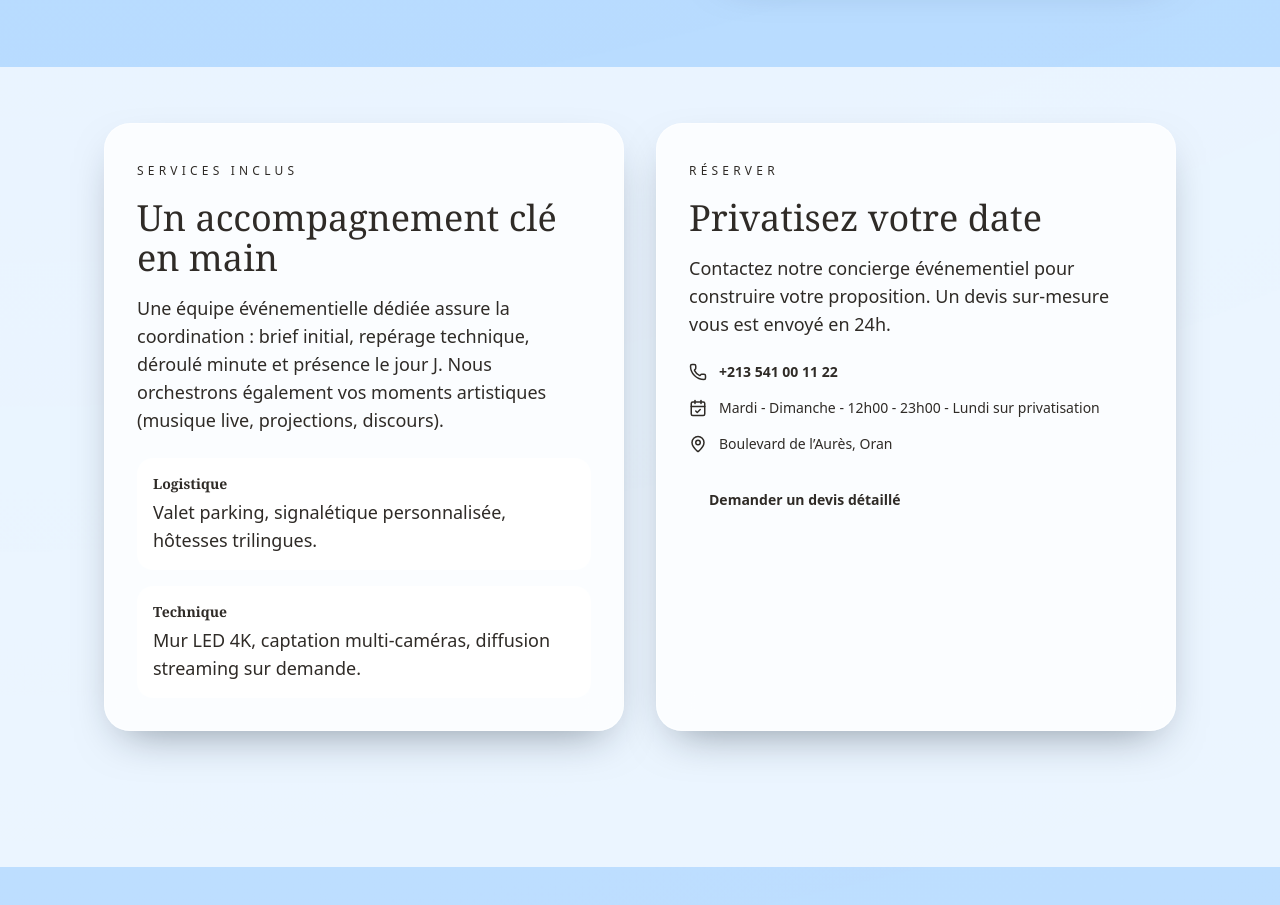
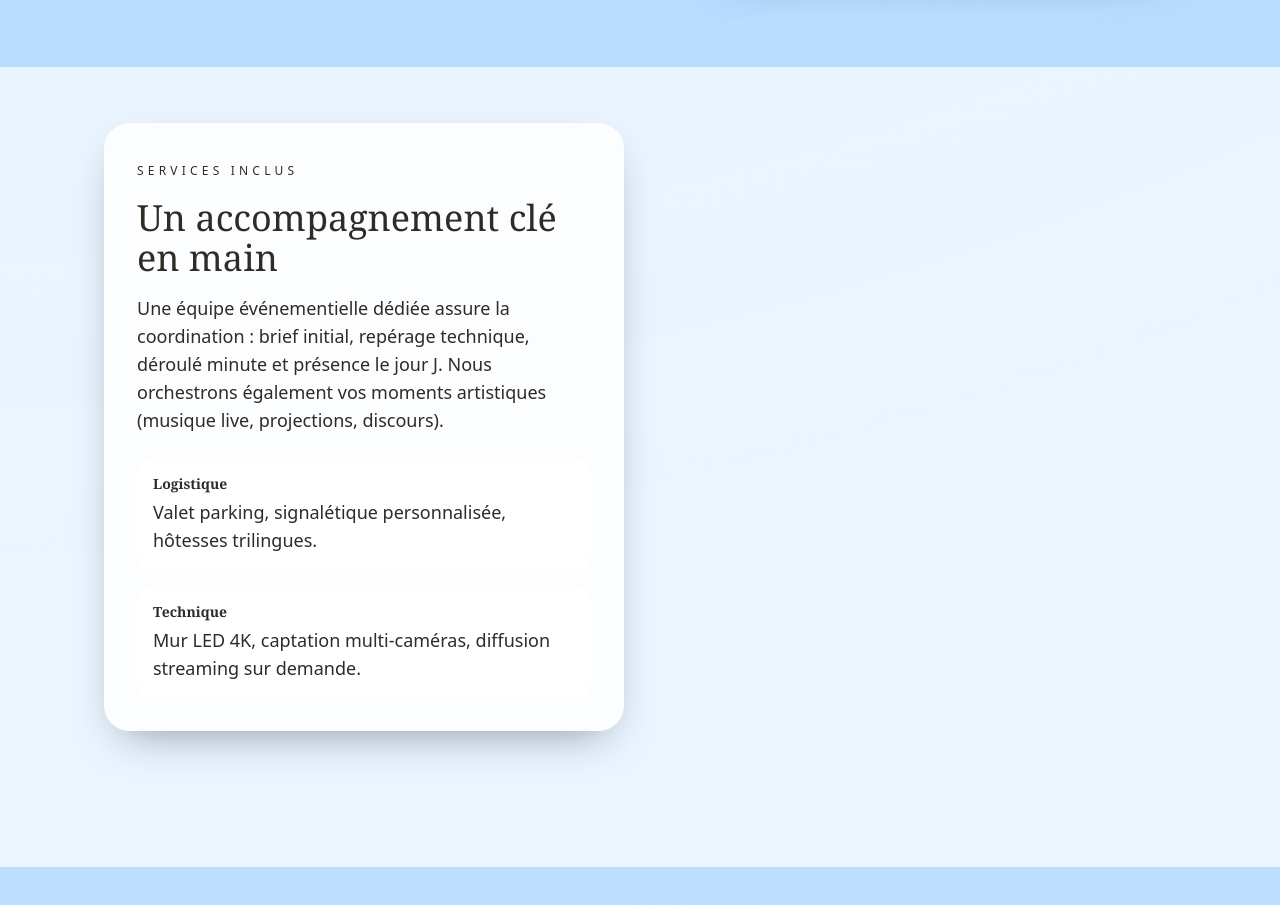
Before and after one commit to Aymendev46/med-website, a Next.js app: page / in a window 1280 px wide. Shown: the part 2700-3605 px from the top of the page. Built offline with nearby package versions, Linux system fonts and the light colour scheme; a web font is replaced by a local one.

Commit message:
Replaced image

```diff
--- a/src/app/page.tsx
+++ b/src/app/page.tsx
@@ -318,36 +318,7 @@ export default function Home() {
                     </div>
                   </div>
                 </div>
-                <div className="grid-card p-8">
-                  <span className="text-xs uppercase tracking-[0.35em] text-ocean">Réserver</span>
-                  <h2 className="mt-4 text-3xl md:text-4xl">Privatisez votre date</h2>
-                  <p className="mt-4 text-graphite/80">
-                    Contactez notre concierge événementiel pour construire votre proposition.
-                    Un devis sur-mesure vous est envoyé en 24h.
-                  </p>
-                  <div className="mt-6 space-y-4 text-sm text-graphite/80">
-                    <div className="flex items-center gap-3">
-                      <Phone className="text-coral" size={18} />
-                      <a href={phoneHref} className="font-semibold text-ocean hover:text-midnight">
-                        {phoneNumber}
-                      </a>
-                    </div>
-                    <div className="flex items-center gap-3">
-                      <CalendarCheck className="text-coral" size={18} />
-                      <span>Mardi - Dimanche - 12h00 - 23h00 - Lundi sur privatisation</span>
-                    </div>
-                    <div className="flex items-center gap-3">
-                      <MapPin className="text-coral" size={18} />
-                      <span>Boulevard de l’Aurès, Oran</span>
-                    </div>
-                  </div>
-                  <Link
-                    href="mailto:evenements@lemediterraneen.dz"
-                    className="mt-6 inline-flex items-center gap-2 rounded-full bg-graphite px-5 py-3 text-sm font-semibold text-sand hover:bg-ocean"
-                  >
-                    Demander un devis détaillé
-                  </Link>
-                </div>
+
               </div>
             </section>
           </div>
```
